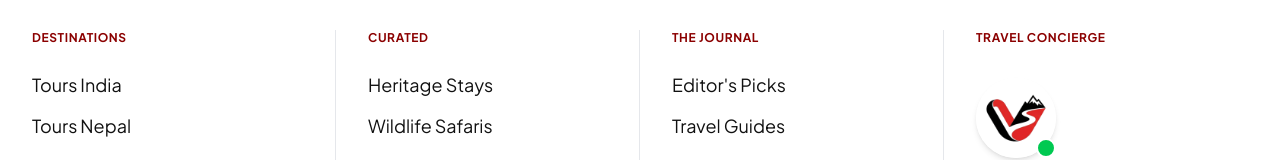
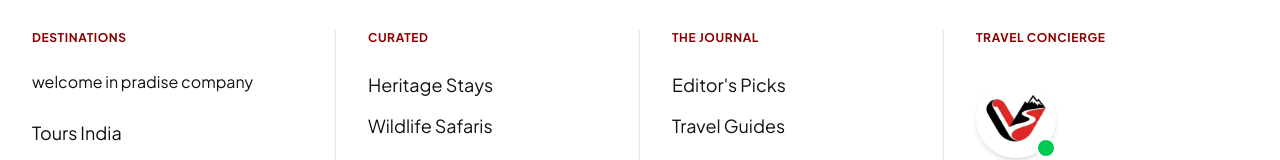
Before and after one commit to paradise-yatra/voya-trail, a Next.js app: page /about in a window 1280 px wide. Shown: the part 325-485 px from the top of the page. Built offline with nearby package versions, Linux system fonts and the light colour scheme; no server answers.

Commit message:
Update footer.tsx

```diff
--- a/components/footer.tsx
+++ b/components/footer.tsx
@@ -30,6 +30,7 @@ export function Footer() {
             <h3 className="text-lg font-bold uppercase tracking-wider text-[#8B0000] dark:text-[#E63946] font-sans text-xs">
               Destinations
             </h3>
+            <h4>welcome in pradise company </h4>
             <nav className="flex flex-col gap-3 text-xl md:text-lg leading-relaxed text-foreground dark:text-gray-200">
               <Link
                 href="/india-tours"
```
